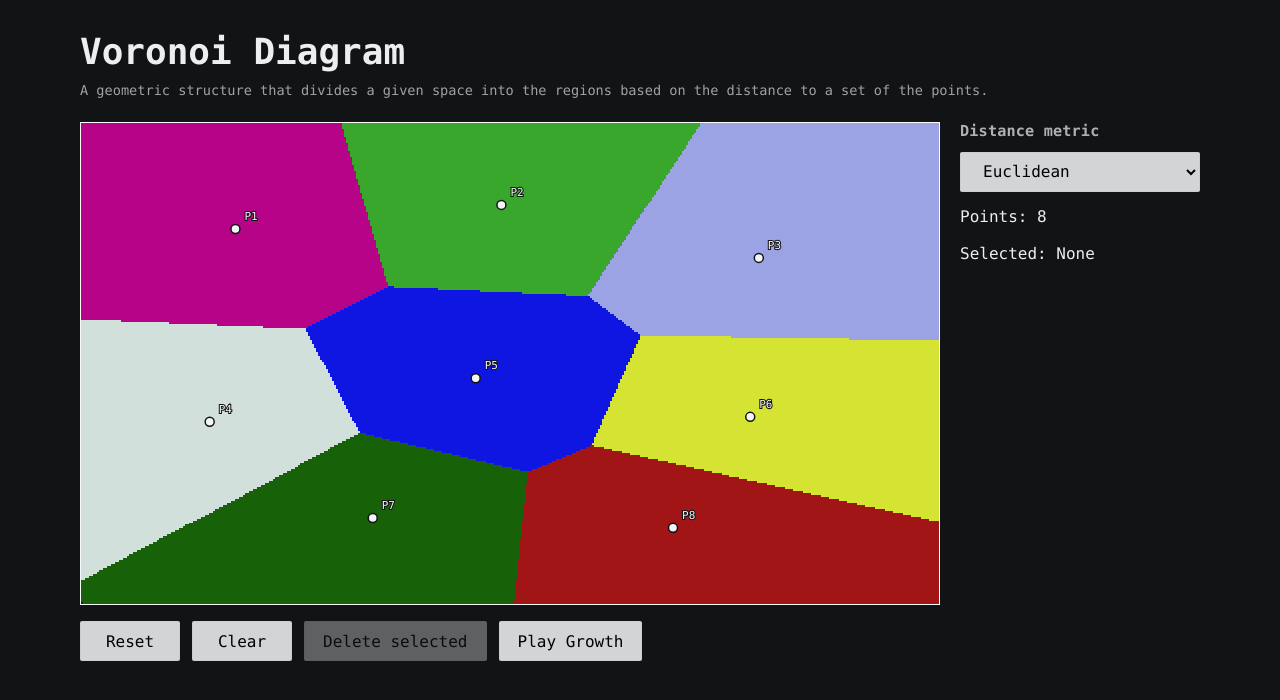
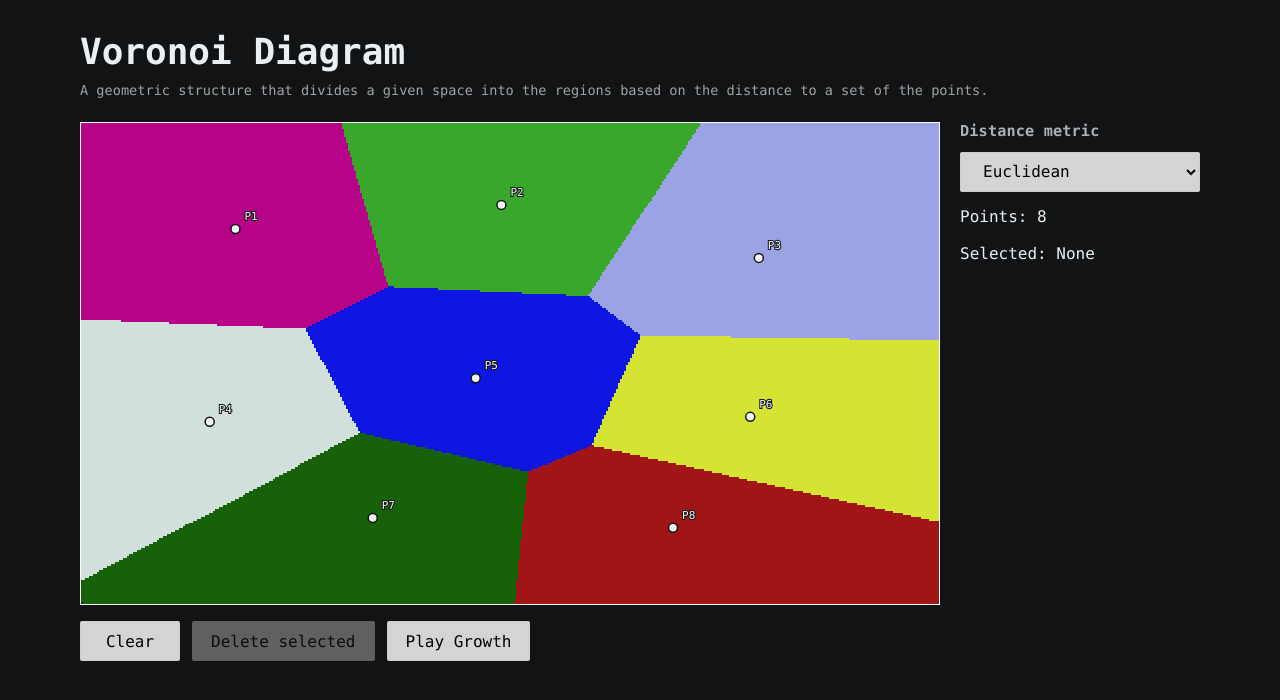
Before and after one commit to rizonehyseni/Voronoi-Diagram, a React (Vite) app: page / in a window 1280 px wide. Shown: the top 700 px of the page. Built offline with nearby package versions, Linux system fonts and the light colour scheme.

Commit message:
Simplified diagram command controls

```diff
--- a/src/App.tsx
+++ b/src/App.tsx
@@ -92,11 +92,6 @@ const previousGeometryRef = useRef({
     setSelectedPointId(null);
   }
 
-  function resetPoints() {
-    setPoints(defaultPoints);
-    setSelectedPointId(null);
-  }
-
   function clearPoints() {
     setPoints([]);
     setSelectedPointId(null);
@@ -176,10 +171,6 @@ const previousGeometryRef = useRef({
           />
 
           <div className="app__commands">
-            <button type="button" onClick={resetPoints}>
-              Reset
-            </button>
-
             <button type="button" onClick={clearPoints}>
               Clear
             </button>
```
